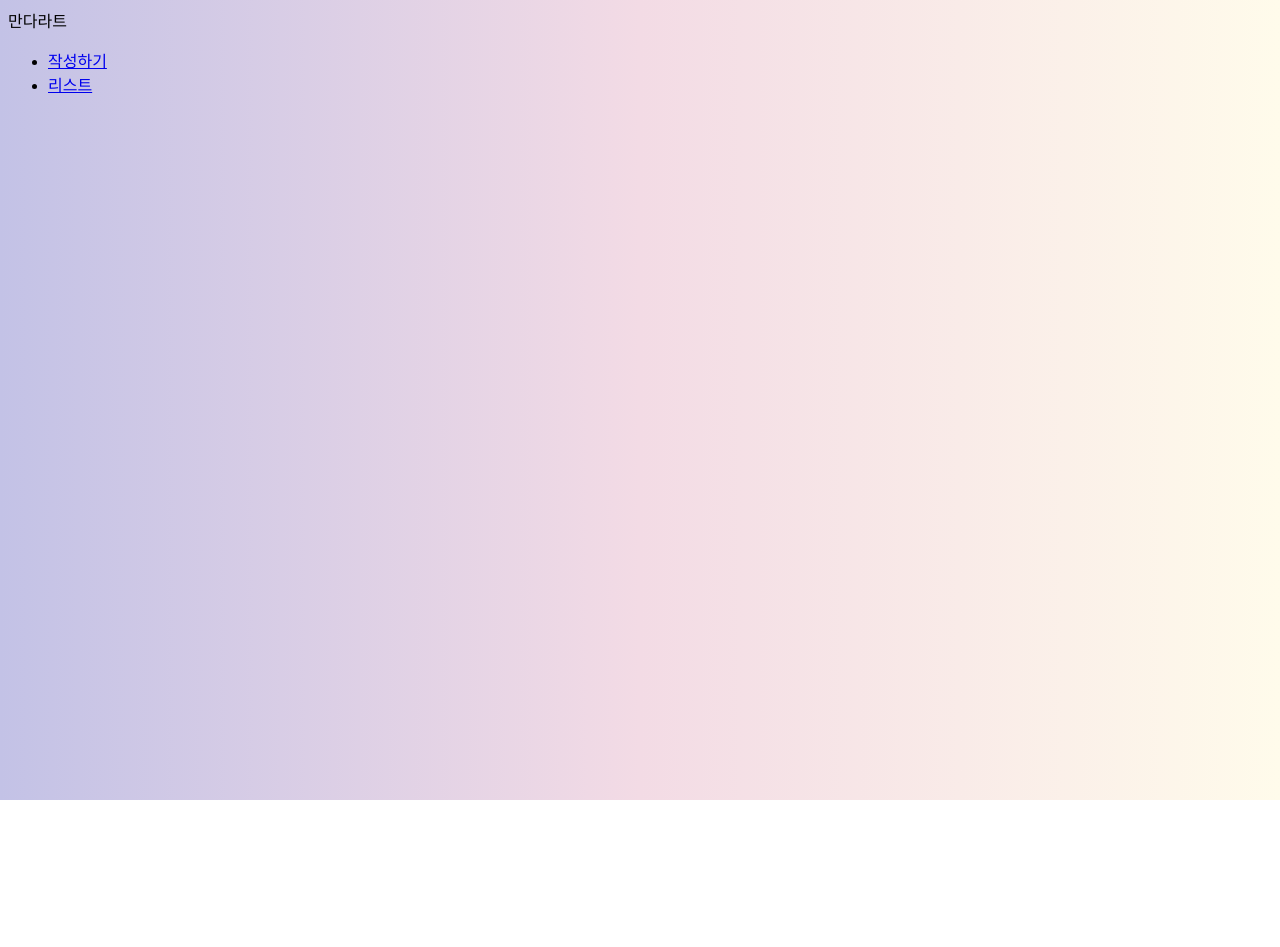
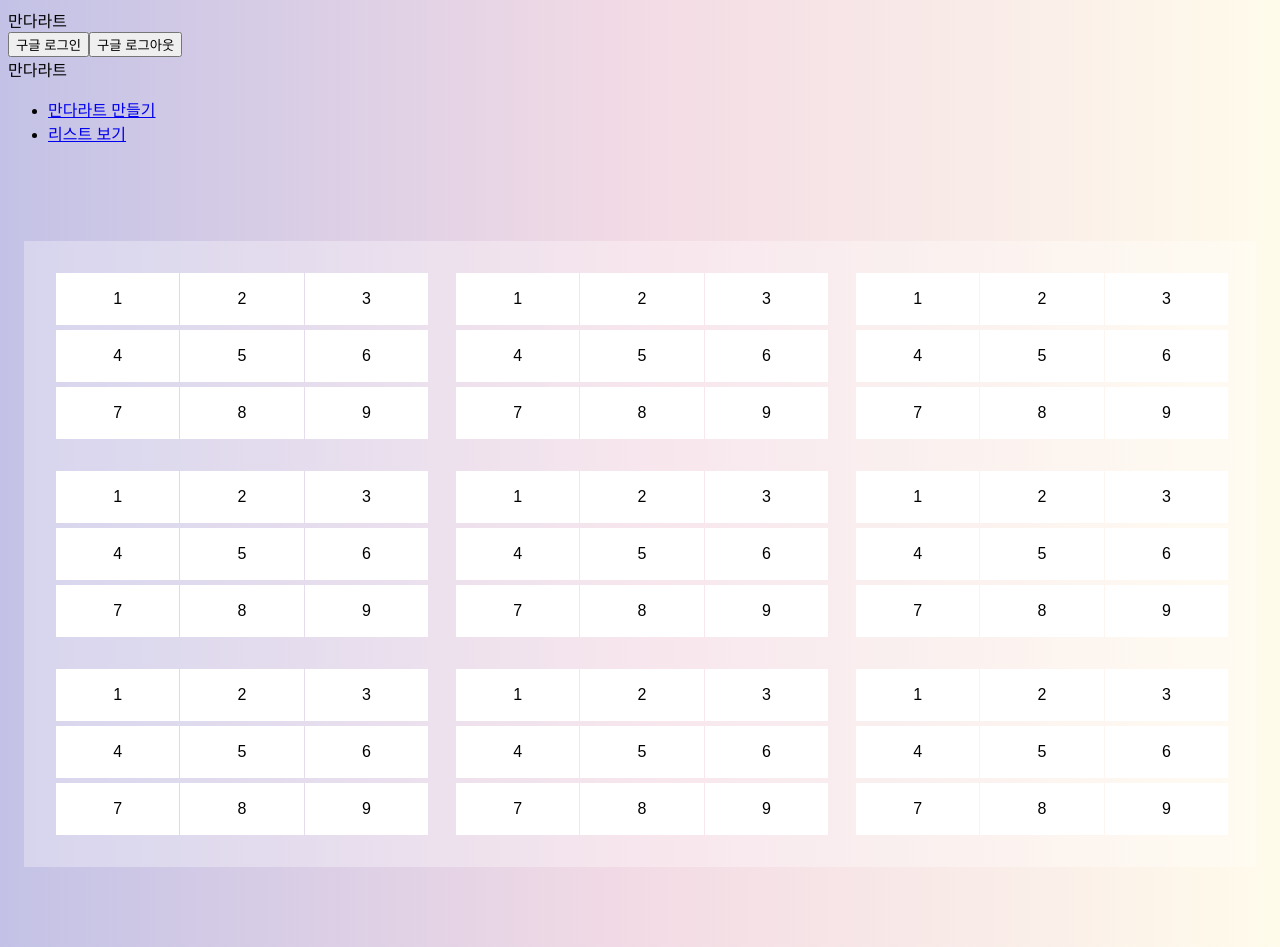
Before and after one commit to yoonjoohye/mandal-art, a React (Create React App) app: page / in a window 1280 px wide. Before the commit the page ends 800 px from the top, so only its background shows below. Built offline with nearby package versions, Linux system fonts and the light colour scheme; a web font is replaced by a local one.

Commit message:
firebase 추가

```diff
--- a/package.json
+++ b/package.json
@@ -6,6 +6,7 @@
     "@testing-library/jest-dom": "^4.2.4",
     "@testing-library/react": "^9.4.0",
     "@testing-library/user-event": "^7.2.1",
+    "firebase": "^7.6.1",
     "immutable": "^4.0.0-rc.12",
     "react": "^16.12.0",
     "react-dom": "^16.12.0",
--- a/src/App.js
+++ b/src/App.js
@@ -1,6 +1,12 @@
 import React, {Component} from 'react';
-import {BrowserRouter, Switch, Route} from 'react-router-dom';
+import {BrowserRouter, Route} from 'react-router-dom';
 
+import firebaseInfo from './firebase';
+import * as firebase from "firebase/app";
+import "firebase/auth";
+import "firebase/firestore";
+
+import Sign from './components/auth/Sign';
 import Header from './components/layout/Header';
 import MandalArtTemplate from "./components/MandalArt/MandalArtTemplate";
 import MandalArtList from "./components/MandalArt/MandalArtList";
@@ -9,10 +15,13 @@ class App extends Component {
     render() {
         return (
             <BrowserRouter>
+                <Sign/>
                 <Header/>
                 <div>
-                    <Route exact path="/write" component={MandalArtTemplate}/>
+                    <Route exact path="/" component={MandalArtTemplate}/>
                     <Route path="/list" component={MandalArtList}/>
+                    {/*<Route path="/logout" component={}/>*/}
+
                 </div>
             </BrowserRouter>
         );
--- a/src/components/MandalArt/MandalArtTable.js
+++ b/src/components/MandalArt/MandalArtTable.js
@@ -43,7 +43,9 @@ class MandalArtTable extends Component {
         let goal;
 
         if(tableIndex===4){
-            goal=data.setIn([dataIndex,4],value).setIn([tableIndex,dataIndex],value);
+            goal=data.setIn([dataIndex,tableIndex],value).setIn([tableIndex,dataIndex],value);
+        } else if(dataIndex===4){
+            goal=data.setIn([dataIndex,tableIndex],value).setIn([tableIndex,dataIndex],value);
         } else {
             goal = data.setIn([tableIndex, dataIndex], value);
         }
--- /dev/null
+++ b/src/components/auth/Sign.js
@@ -0,0 +1,46 @@
+import React, {Component} from 'react';
+import firebaseInfo from '../../firebase';
+import * as firebase from "firebase/app";
+import "firebase/auth";
+import "firebase/firestore";
+
+class Sign extends Component {
+    constructor(props) {
+        super(props);
+    }
+
+    onLogin = () => {
+        var provider = new firebase.auth.GoogleAuthProvider();
+
+        provider.addScope('https://www.googleapis.com/auth/plus.login');
+
+        firebase.auth().signInWithPopup(provider).then(function (authData) {
+            console.log(authData);
+
+        }).catch(function (error) {
+            console.log(error);
+        });
+    }
+
+    onLogout = () => {
+        firebase.auth().signOut().then(function () {
+        }).catch(function (error) {
+            // An error happened.
+        });
+    }
+
+    render() {
+        return (
+            <section>
+                만다라트
+                <div></div>
+
+                <button onClick={this.onLogin}>구글 로그인</button>
+                <button onClick={this.onLogout}>구글 로그아웃</button>
+
+            </section>
+        );
+    }
+}
+
+export default Sign;
--- a/src/components/layout/Header.js
+++ b/src/components/layout/Header.js
@@ -7,8 +7,8 @@ class Header extends Component{
             <>
                 <span>만다라트</span>
                 <ul>
-                    <li><Link to="/write">작성하기</Link></li>
-                    <li><Link to="list">리스트</Link></li>
+                    <li><Link to="/">만다라트 만들기</Link></li>
+                    <li><Link to="/list">리스트 보기</Link></li>
                 </ul>
             </>
         )
--- /dev/null
+++ b/src/firebase.js
@@ -0,0 +1,18 @@
+import * as firebase from "firebase/app";
+import "firebase/auth";
+import "firebase/firestore";
+
+var firebaseConfig = {
+    apiKey: "AIzaSyA_cUj1Wy83xmB7bLbxsv-WK3g3dyDy55Q",
+    authDomain: "mandal-art-deadf.firebaseapp.com",
+    databaseURL: "https://mandal-art-deadf.firebaseio.com",
+    projectId: "mandal-art-deadf",
+    storageBucket: "mandal-art-deadf.appspot.com",
+    messagingSenderId: "34230846838",
+    appId: "1:34230846838:web:c1ed228641cb87b1eda657",
+    measurementId: "G-CL0CFLEEVV"
+};
+
+const firebaseInfo=firebase.initializeApp(firebaseConfig);
+
+export default firebaseInfo;
--- a/src/index.js
+++ b/src/index.js
@@ -1,9 +1,10 @@
 import React from 'react';
 import ReactDOM from 'react-dom';
+import * as serviceWorker from './serviceWorker';
 
 import App from './App';
-import * as serviceWorker from './serviceWorker';
 import './css/App.css';
+
 
 ReactDOM.render(<App />, document.getElementById('root'));
 
```
Also changed, not shown: 1 other file (tests, documents, lock files or other folders).
